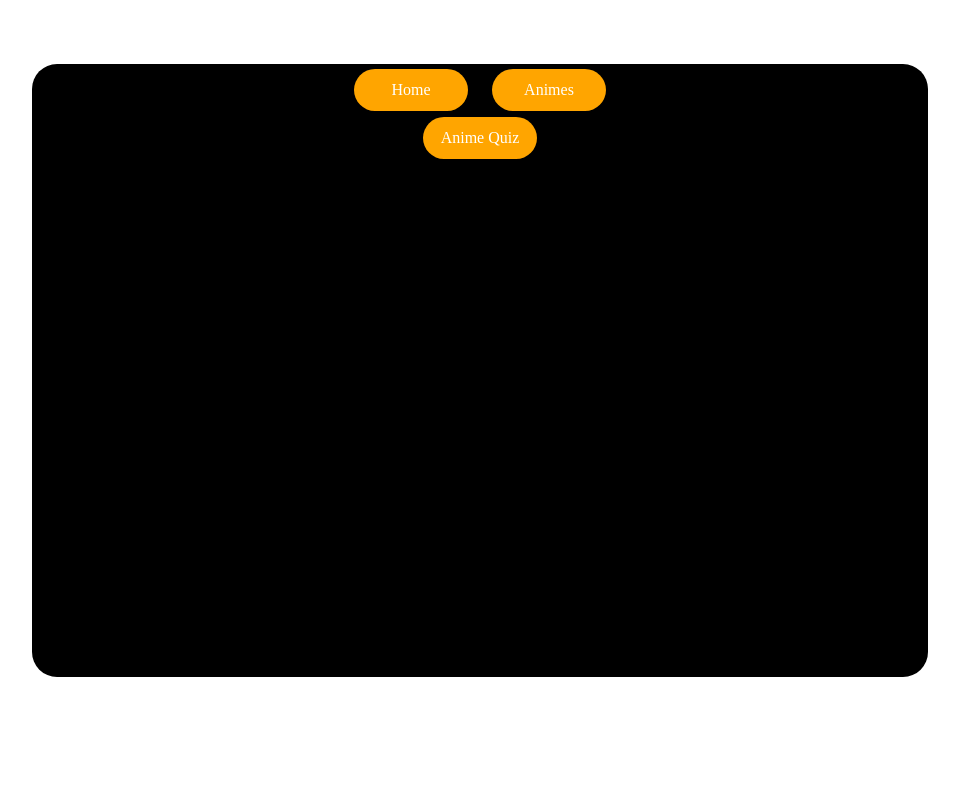
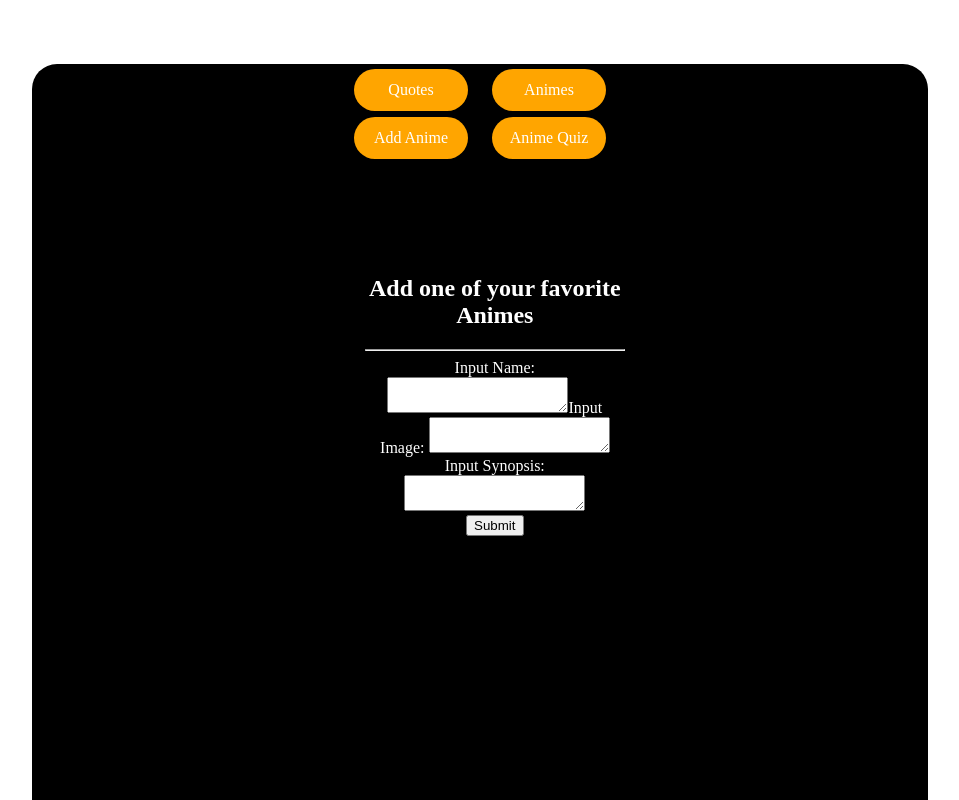
Before and after one commit to charliesonye/-test-p2-client, a React (Create React App) app in the folder p2-project/: page /animes/new in a window 1280 px wide. Shown: the top 800 px of the page, without its empty margins (160-1119 px from the left). Built offline with nearby package versions, Linux system fonts and the light colour scheme; no server answers; data requests are answered from the project's data file; a web font is replaced by a local one.

Commit message:
Created Post to add new opbject with anime data

```diff
--- a/p2-project/db.json
+++ b/p2-project/db.json
@@ -1,5 +1,76 @@
 {
-  "animes": []
-
-
+  "animes": [
+    {
+      "name": "Cowboy Bebop",
+      "image": "https://cdn.myanimelist.net/images/anime/4/19644l.jpg",
+      "description": "Crime is timeless. By the year 2071, humanity has expanded across the galaxy, filling the surface of other planets with settlements like those on Earth. These new societies are plagued by murder, drug use, and theft, and intergalactic outlaws are hunted by a growing number of tough bounty hunters. Spike Spiegel and Jet Black pursue criminals throughout space to make a humble living. Beneath his goofy and aloof demeanor, Spike is haunted by the weight of his violent past. Meanwhile, Jet manages his own troubled memories while taking care of Spike and the Bebop, their ship.",
+      "id": 1
+    },
+    {
+      "name": "One Piece",
+      "image": "https://cdn.myanimelist.net/images/anime/6/73245l.jpg",
+      "description": "Gol D. Roger was known as the \"Pirate King,\" the strongest and most infamous being to have sailed the Grand Line. The capture and execution of Roger by the World Government brought a change throughout the world. His last words before his death revealed the existence of the greatest treasure in the world, One Piece. It was this revelation that brought about the Grand Age of Pirates, men who dreamed of finding One Piece—which promises an unlimited amount of riches and fame—and quite possibly the pinnacle of glory and the title of the Pirate King. ",
+      "id": 2
+    },
+    {
+      "name": "Naruto",
+      "image": "https://cdn.myanimelist.net/images/anime/13/17405l.jpg",
+      "description": "Moments prior to Naruto Uzumaki's birth, a huge demon known as the Kyuubi, the Nine-Tailed Fox, attacked Konohagakure, the Hidden Leaf Village, and wreaked havoc. In order to put an end to the Kyuubi's rampage, the leader of the village, the Fourth Hokage, sacrificed his life and sealed the monstrous beast inside the newborn Naruto. Now, Naruto is a hyperactive and knuckle-headed ninja still living in Konohagakure. Shunned because of the Kyuubi inside him, Naruto struggles to find his place in the village, while his burning desire to become the Hokage of Konoha leads him not only to some great new friends, but also some deadly foes.",
+      "id": 3
+    },
+    {
+      "name": "Kimetsu no Yaiba",
+      "image": "https://cdn.myanimelist.net/images/anime/1286/99889.jpg",
+      "description": "When the main character, Tanjirou, arrives back home he is met with a horrifying sight—his whole family has been slaughtered. Worse still, the sole survivor is his sister Nezuko, who has been turned into a bloodthirsty demon. Consumed by rage and hatred, Tanjirou swears to avenge his family and stay by his only remaining sibling. Alongside the mysterious group calling themselves the Demon Slayer Corps, Tanjirou will do whatever it takes to slay the demons and protect the remnants of his beloved sister's humanity.",
+      "id": 4
+    },
+    {
+      "name": "Jujutsu Kaisen",
+      "image": "https://cdn.myanimelist.net/images/anime/1171/109222.jpg",
+      "description": "Idly indulging in baseless paranormal activities with the Occult Club, high schooler Yuuji Itadori spends his days at either the clubroom or the hospital, where he visits his bedridden grandfather. However, this leisurely lifestyle soon takes a turn for the strange when he unknowingly encounters a cursed item. Triggering a chain of supernatural occurrences, Yuuji finds himself suddenly thrust into the world of Curses—dreadful beings formed from human malice and negativity—after swallowing the said item, revealed to be a finger belonging to the demon Sukuna Ryoumen, the King of Curses.",
+      "id": 5
+    },
+    {
+      "name": "YuYu Hakusho",
+      "image": "https://cdn.myanimelist.net/images/anime/1993/102027.jpg",
+      "description": "One fateful day, Yuusuke Urameshi, a 14-year-old delinquent with a dim future, gets a miraculous chance to turn it all around when he throws himself in front of a moving car to save a young boy. His ultimate sacrifice is so out of character that the authorities of the spirit realm are not yet prepared to let him pass on. Koenma, heir to the throne of the spirit realm, offers Yuusuke an opportunity to regain his life through completion of a series of tasks. With the guidance of the death god Botan, he is to thwart evil presences on Earth as a Spirit Detective.",
+      "id": 6
+    },
+    {
+      "name": "Samurai Champloo",
+      "image": "https://cdn.myanimelist.net/images/anime/1375/121599.jpg",
+      "description": "Fuu Kasumi is a young and clumsy waitress who spends her days peacefully working in a small teahouse. That is, until she accidentally spills a drink all over one of her customers! With a group of samurai now incessantly harassing her, Fuu desperately calls upon another samurai in the shop, Mugen, who quickly defeats them with his wild fighting technique, utilizing movements reminiscent to that of breakdancing. Unfortunately, Mugen decides to pick a fight with the unwilling ronin Jin, who wields a more precise and traditional style of swordfighting, and the latter proves to be a formidable opponent. The only problem is, they end up destroying the entire shop as well as accidentally killing the local magistrate's son",
+      "id": 7
+    },
+    {
+      "name": "Hunter x Hunter",
+      "image": "https://cdn.myanimelist.net/images/anime/10/66303.jpg",
+      "description": "Hunters devote themselves to accomplishing hazardous tasks, all from traversing the world's uncharted territories to locating rare items and monsters. Before becoming a Hunter, one must pass the Hunter Examination—a high-risk selection process in which most applicants end up handicapped or worse, deceased.",
+      "id": 8
+    },
+    {
+      "name": "aaaa",
+      "image": "ssss",
+      "description": "dddd",
+      "id": 9
+    },
+    {
+      "name": "qqq",
+      "image": "qqq",
+      "description": "qqq",
+      "id": 10
+    },
+    {
+      "name": "ppp",
+      "image": "ppp",
+      "description": "ppp",
+      "id": 11
+    },
+    {
+      "name": "eee",
+      "image": "eee",
+      "description": "eee",
+      "id": 12
+    }
+  ]
 }
--- /dev/null
+++ b/p2-project/src/AnimeForm.js
@@ -0,0 +1,65 @@
+import {useState} from 'react'
+
+ function AnimeForm({PageTitleStyle, addAnime, animes}) {
+
+  const [formData, setFormData] =useState({
+    name: "",
+    image: "",
+    description: ""
+  })
+
+  function handleChange(e){
+    setFormData({
+      ...formData,
+      [e.target.name]: e.target.value
+    })
+  }
+
+  function handleSubmit(e){
+    e.preventDefault();
+    const newAnime = {
+      name: formData.name,
+      image: formData.image,
+      description: formData.description
+    }
+
+    fetch("http://localhost:3000/animes", {
+      method: "POST",
+      headers: {
+        'Content-Type': 'application/json',
+      },
+      body: JSON.stringify(newAnime)
+    })
+    .then(res => res.json())
+    .then(data => {
+      addAnime(animes, data)
+      setFormData({
+        name: "",
+        image: "",
+        description: ""
+      })
+    })
+
+
+  }
+
+  return (
+    <div  className='AnimeForm'>
+        <h2 style={PageTitleStyle}>Add one of your favorite Animes</h2>
+        <hr />
+        <form onSubmit={handleSubmit}>
+            <label>Input Name: </label>
+            <textarea type='text' name='name' value={formData.name} onChange={handleChange}/>
+            <label>Input Image: </label>
+            <textarea type='text' name='image' value={formData.image} onChange={handleChange} /><br />
+            <label>Input Synopsis: </label>
+            <textarea type='text' name='description'  value={formData.description} onChange={handleChange}/><br />
+
+            <input type='submit' />
+        </form>
+    </div>
+  )
+}
+
+
+export default AnimeForm
--- a/p2-project/src/App.css
+++ b/p2-project/src/App.css
@@ -10,8 +10,16 @@
   padding: 5px 20% 40%;
 }
 
+.AnimeForm {
+  position: relative;
+  text-align: center;
+  display: block;
+  width: 260px;
+  left:20%;
+  top: 50%;
+}
 
-.Home {
+.Quotes {
   color:white;
 
 }
@@ -22,12 +30,16 @@
 }
 
 
+
+
 .carousel {
   position: relative;
+  display: block;
   height: 100vh;
   display: flex;
   justify-content: center;
   align-items: center;
+  padding-bottom: 20%;
 
 }
 .smoothTransition {
@@ -42,8 +54,8 @@
 
 .image {
   position: relative;
-  width: 500px;
-  height: 600px;
+  width: 400px;
+  height: 400px;
   border-radius: 10px;
 }
 
@@ -67,13 +79,16 @@
 
 }
 
+/* .NavBar {
+
+} */
+
 .NavLink {
   display: "inline-block";
-
   border-radius: "25px";
   width: "110px";
-  padding: "12px";
-  margin: "0 12px 6px";
+  padding: "20px";
+  margin: "50px 100px 6px";
   background: "orange";
   text-decoration: "none";
   color: "white";
--- a/p2-project/src/App.js
+++ b/p2-project/src/App.js
@@ -1,43 +1,58 @@
-import React, {useState, useEffect} from 'react'
+import {useState, useEffect} from 'react'
 import {Switch, Route} from 'react-router-dom'
-import Home from './Home'
+import Quotes from './Quotes'
 import Animes from './Animes'
 import Questions from './Questions'
 import Navigation from './Navigation'
 import ScoreDisplay from './ScoreDisplay'
 import './App.css';
+import AnimeForm from './AnimeForm'
 
 function App() {
-  const [animes, setAnimes] = useState([])
-// Attempting to grab anime pictures and descriptions from external api but having issues in Animes component
-// Attempting to access each answers boolean value to add a score for each correct selection in Question Component
 
-useEffect(() => {
-  fetch('https://api.jikan.moe/v4/anime')
-  .then(res => res.json())
-  .then(data => setAnimes(data) )
-}, [])
+const [score, setScore] = useState(0)
+const [animes, setAnimes] = useState([])
 
 
 
+useEffect(() => {
+  fetch('http://localhost:3000/animes')
+  .then(res => res.json())
+  .then(data => setAnimes(data))
+}, [])
 
+function addAnime(animes,newAnime){
+
+  setAnimes([...animes, newAnime])
+}
   return (
 
 
         <div className="App">
           <Navigation />
-          <Switch >
+            <br />
+            <br />
+            <br />
+            <br />
+            <br/>
+            <Switch >
 
-            <Route exact path='/' component={Home} />
-            <Route exact path='/animes'>
-              <Animes animes={animes} />
-            </Route>
-            <Route exact path= '/questions' >
-              <Questions  />
-            </Route>
-            <Route path='/questions/score' component={ScoreDisplay} />
-
-          </Switch>
+              <Route exact path='/'>
+                <Quotes />
+              </Route>
+              <Route exact path='/animes' >
+                <Animes  animes={animes}  />
+              </Route>
+              <Route exact path='/animes/new' >
+                <AnimeForm addAnime={addAnime} animes={animes} />
+              </Route>
+              <Route exact path= '/questions' >
+                <Questions  score={score} setScore={setScore} />
+              </Route>
+              <Route path='/questions/score' >
+                <ScoreDisplay  score={score}/>
+              </Route>
+            </Switch>
         </div>
 
 
--- a/p2-project/src/Home.js
+++ /dev/null
@@ -1,11 +0,0 @@
-import React from 'react'
-
- function Home() {
-  return (
-    <div className='Home'>
-        <h1> Home Page</h1>
-    </div>
-  )
-}
-
-export default Home
--- a/p2-project/src/Navigation.js
+++ b/p2-project/src/Navigation.js
@@ -17,10 +17,13 @@ function Navigation() {
   return (
     <div className="NavBar">
         <NavLink to='/'  style={linkStyles}>
-            Home
+            Quotes
         </NavLink>
         <NavLink to='/animes'  style={linkStyles}>
             Animes
+        </NavLink>
+        <NavLink to='/animes/new' style={linkStyles} >
+          Add Anime
         </NavLink>
         <NavLink to='/questions'  style={linkStyles}>
             Anime Quiz
--- /dev/null
+++ b/p2-project/src/Quotes.js
@@ -0,0 +1,34 @@
+import {useState, useEffect} from 'react'
+
+ function Quotes({PageTitleStyle}) {
+
+  const [quote, setQuote] = useState('')
+  const [newQuote, setNewQuote] = useState(false)
+
+  useEffect(()=> {
+    fetch('https://animechan.vercel.app/api/random')
+    .then(res => res.json())
+    .then(data => setQuote(data) )
+  }, [newQuote])
+
+  function changeQuote(){
+    setNewQuote(!newQuote)
+  }
+  return (
+    <div className='Quotes'>
+        <h2 style={PageTitleStyle}>Quotes from your favorite anime characters! </h2>
+        <hr />
+        <h3>"{quote.quote}"</h3>
+        <hr />
+        <label>Character: {quote.character}</label>
+        <hr />
+        <br />
+        <br />
+        <label>Anime: {quote.anime}</label>
+        <hr />
+        <button onClick={changeQuote}>New Quote</button>
+    </div>
+  )
+}
+
+export default Quotes
--- a/p2-project/src/index.js
+++ b/p2-project/src/index.js
@@ -3,7 +3,7 @@ import ReactDOM from 'react-dom/client';
 import { BrowserRouter } from 'react-router-dom';
 import './index.css';
 import App from './App';
-import reportWebVitals from './reportWebVitals';
+
 
 const root = ReactDOM.createRoot(document.getElementById('root'));
 root.render(
@@ -18,4 +18,3 @@ root.render(
 // If you want to start measuring performance in your app, pass a function
 // to log results (for example: reportWebVitals(console.log))
 // or send to an analytics endpoint. Learn more: https://bit.ly/CRA-vitals
-reportWebVitals();
```
Also changed, not shown: p2-project/src/Animes.js (+19 -17 lines), p2-project/src/Question.js (+20 -33 lines), p2-project/src/Questions.js (+3 -4 lines), p2-project/src/ScoreDisplay.js (+7 -3 lines).
